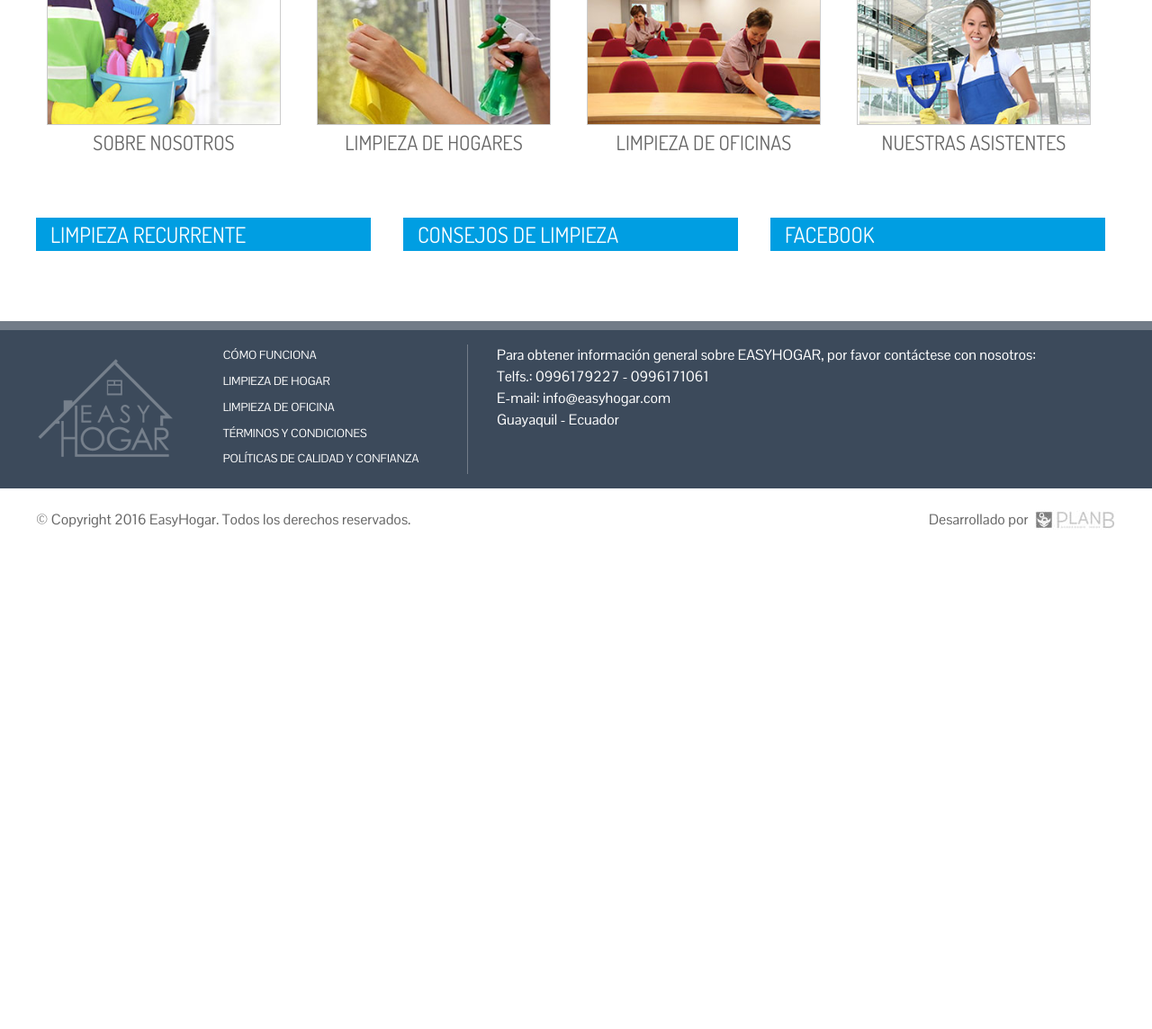
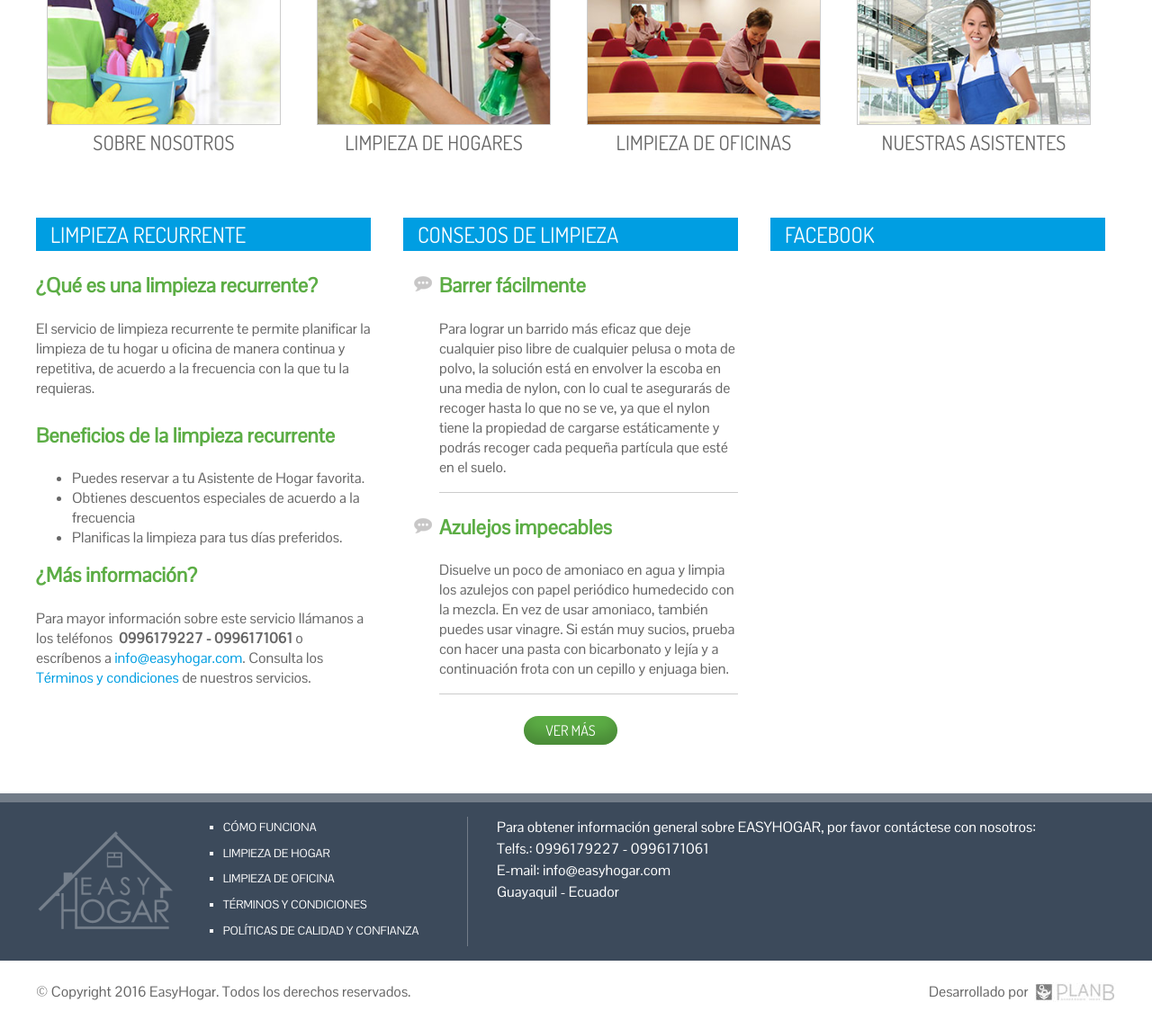
Before and after one commit to planbec/web_easyhogar, a PHP site: page / in a window 1280 px wide. Shown: the part 824-1968 px from the top of the page at 90% size. Before the commit the page ends 1411 px from the top, so only its background shows below. Run offline with PHP 8.4, Linux system fonts and the light colour scheme; some libraries are stand-ins or nearby versions.

Commit message:
Widgets home
Widget de Limpieza, consejos y facebook

```diff
--- a/css/master.css
+++ b/css/master.css
@@ -364,7 +364,8 @@ hr.center {
             font-size: 0.8rem;
             text-transform: uppercase;
             margin-bottom: 0.3rem;
-            list-style: none; }
+            list-style: none;
+            list-style-type: square; }
       #main-footer .footer-call-to-action .contact .dir {
         float: left;
         margin-left: 1rem;
@@ -523,20 +524,20 @@ input[type="submit"], input[type="button"] {
   line-height: 1.5em; }
 
 .btn {
-  padding: .5em 1.5em;
-  background: #e99935;
+  padding: .3em 1.5em;
+  background: #5cad45;
   font-family: Dosis, Arial;
-  box-shadow: inset 0 -12px 16px rgba(204, 95, 66, 0.59);
-  -webkit-border-radius: 10em;
-  -moz-border-radius: 10em;
-  -ms-border-radius: 10em;
-  -o-border-radius: 10em;
-  border-radius: 10em;
+  box-shadow: inset 0 -12px 16px rgba(0, 0, 0, 0.2);
+  -webkit-border-radius: 1em;
+  -moz-border-radius: 1em;
+  -ms-border-radius: 1em;
+  -o-border-radius: 1em;
+  border-radius: 1em;
   display: inline-block;
-  color: #fff;
+  color: #FFF;
   text-transform: uppercase; }
   .btn:hover {
-    background: #ea5932;
+    background: #d3aa07;
     text-decoration: none; }
   .btn.btn-light {
     background: #f1f2f3;
@@ -675,6 +676,13 @@ input[type="submit"], input[type="button"] {
   color: #FFF;
   font: 1.5rem Dosis, Arial;
   padding: 0.2rem 1rem; }
+#widget-home h3 {
+  color: #5cad45; }
+#widget-home .consejos li {
+  margin: 0 0 1.5rem 0;
+  border-bottom: 1px solid #CCC;
+  padding-bottom: 1rem;
+  list-style-image: url(../img/bull_com.png); }
 
 figure.icono-servicio {
   color: #7e89a3;
--- a/scss/master.scss
+++ b/scss/master.scss
@@ -172,6 +172,7 @@
 						text-transform:uppercase;
 						margin-bottom: 0.3rem;
 						list-style: none;
+						list-style-type: square;
 					}
 				}
 			}
@@ -270,11 +271,23 @@ input:focus,textarea:focus{border-color:#50c5ab;outline:0;background:#fff}
 textarea{width:100%}
 input[type="submit"],input[type="button"]{background:#e99935;border:0;color:#fff;display:inline-block;width:auto;line-height:1.5em}
 
-.btn{padding:.5em 1.5em; background:#e99935; font-family: Dosis, Arial; box-shadow:inset 0 -12px 16px rgba(204,95,66,.59); -webkit-border-radius:10em;-moz-border-radius:10em;-ms-border-radius:10em;-o-border-radius:10em;border-radius:10em;display:inline-block;color:#fff;text-transform: uppercase;
-	&:hover{background:#ea5932; text-decoration:none;
+.btn{
+	padding:.3em 1.5em;
+	background:$verde;
+	font-family: Dosis, Arial;
+	box-shadow:inset 0 -12px 16px rgba(0,0,0,.2);
+	-webkit-border-radius:1em;
+	-moz-border-radius:1em;
+	-ms-border-radius:1em;
+	-o-border-radius:1em;
+	border-radius:1em;
+	display:inline-block;
+	color:$blanco;
+	text-transform: uppercase;
+	&:hover{background:#d3aa07; text-decoration:none;
 	}
 	&.btn-light{background:#f1f2f3; border:solid .0625rem #d9d9e2; box-shadow:none; color:#7e89a3;
-		&:hover{background:#ea5932; color:#FFF;
+		&:hover{background:#ea5932; color:$blanco;
 		}
 	}
 }
@@ -386,6 +399,18 @@ input[type="submit"],input[type="button"]{background:#e99935;border:0;color:#fff
 		color: $blanco;
 		font: 1.5rem Dosis, Arial;
 		padding: 0.2rem 1rem;
+	}
+	h3 {
+		color: $verde;
+	}
+
+	.consejos {
+		li {
+			margin: 0 0 1.5rem 0;
+			border-bottom: 1px solid #CCC;
+			padding-bottom: 1rem;
+			list-style-image: url(../img/bull_com.png);
+		}
 	}
 }
 
--- a/widget-home.php
+++ b/widget-home.php
@@ -5,6 +5,20 @@
 				<article class="col3">
 					<div class="text">
 						<h2>Limpieza recurrente</h2>
+<h3>¿Qué es una limpieza recurrente?</h3>
+<p>El servicio de limpieza recurrente te permite planificar la limpieza de tu hogar u oficina de manera continua y repetitiva, de acuerdo a la frecuencia con la que tu la requieras.</p>
+
+<h3>
+Beneficios de la limpieza recurrente</h3>
+	<ul>
+		<li>Puedes reservar a tu Asistente de Hogar favorita.</li>
+		<li>Obtienes descuentos especiales de acuerdo a la frecuencia <requerida.</li>
+		<li>Planificas la limpieza para tus días preferidos.</li>
+	</ul>
+
+<h3>¿Más información?</h3>
+<p>Para mayor información sobre este servicio llámanos a los teléfonos  <strong>0996179227 - 0996171061</strong> o escríbenos a <a href="mailto:info@easyhogar.com">info@easyhogar.com</a>. Consulta los <a href="#">Términos y condiciones</a> de nuestros servicios.</p>
+
 					</div><!-- /.text -->
 				</article><!-- /.servicio-resumen -->
 
@@ -12,6 +26,22 @@
 				<article class="col3">
 					<div class="text">
 						<h2>Consejos de limpieza</h2>
+			<ul class="consejos">
+				<li>
+					<h3>Barrer fácilmente</h3>
+					<p>Para lograr un barrido más eficaz que deje cualquier piso libre de cualquier pelusa o mota de polvo, la solución está en envolver la escoba en una media de nylon, con lo cual te asegurarás de recoger hasta lo que no se ve, ya que el nylon tiene la propiedad de cargarse estáticamente y podrás recoger cada pequeña partícula que esté en el suelo.
+					</p>
+				</li>
+
+				<li>
+					<h3>Azulejos impecables</h3>
+					<p>Disuelve un poco de amoniaco en agua y limpia los azulejos con papel periódico humedecido con la mezcla. En vez de usar amoniaco, también puedes usar vinagre. Si están muy sucios, prueba con hacer una pasta con bicarbonato y lejía y a continuación frota con un cepillo y enjuaga bien.
+					</p>
+				</li>
+			</ul>
+			<center><a href="#" class="btn">Ver m&aacute;s</a></center>
+
+
 					</div><!-- /.text -->
 				</article><!-- /.servicio-resumen -->
 
```
Also changed, not shown: img/bull_com.png (added), 1 other file.
